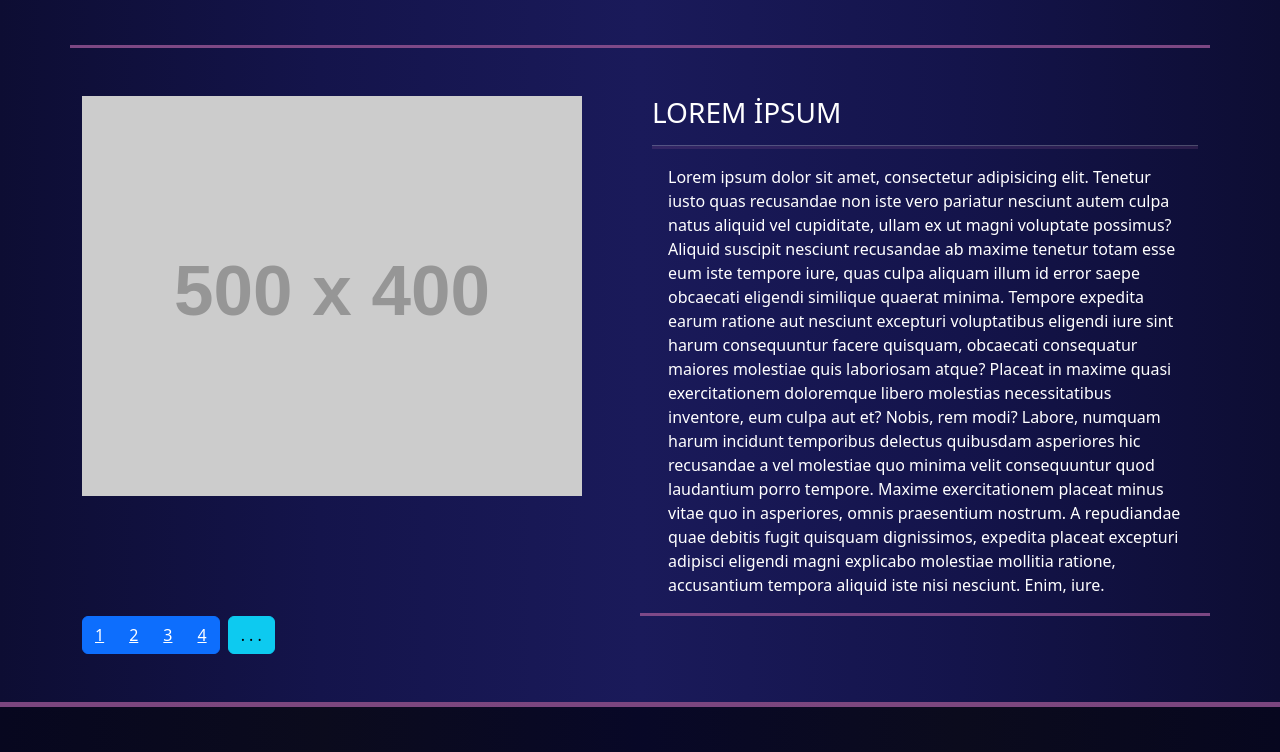
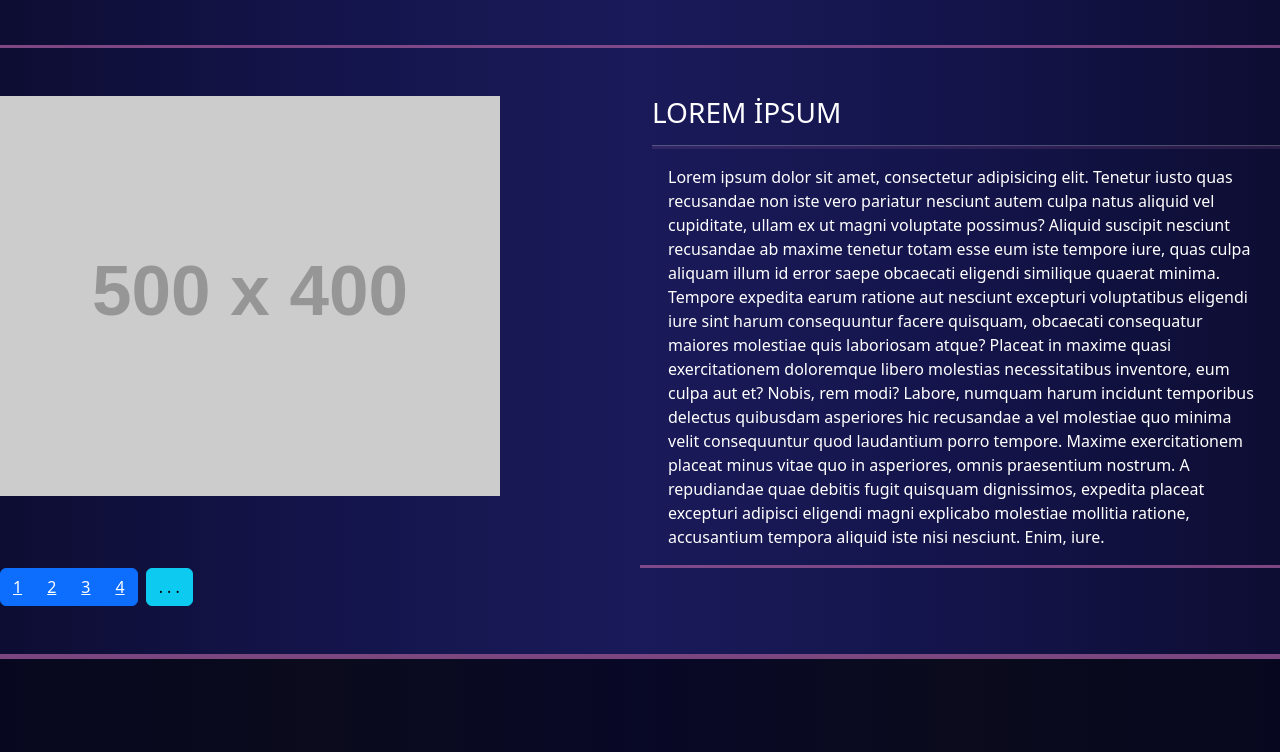
Before and after one commit to ysfsrtl123/blog, a plain HTML site: page index.html in a window 1280 px wide. Shown: the part 1510-2262 px from the top of the page. Drawn offline with nearby package versions, Linux system fonts and the light colour scheme; placeholder pictures from the web are drawn by us.

Commit message:
Update index.html

```diff
--- a/index.html
+++ b/index.html
@@ -210,7 +210,7 @@
     </div>
   </div>
   <!--content section-->
-<div class="container-md   mt-5" id="linetop">
+<div class="container-md-fluid   mt-5" id="linetop">
   <div class="row">
    <div class="col align-self-start">
     <img class="img-responsive mt-5" src="https://placehold.co/500x400" alt="..." loading="lazy" id="demoimg"/>
```
